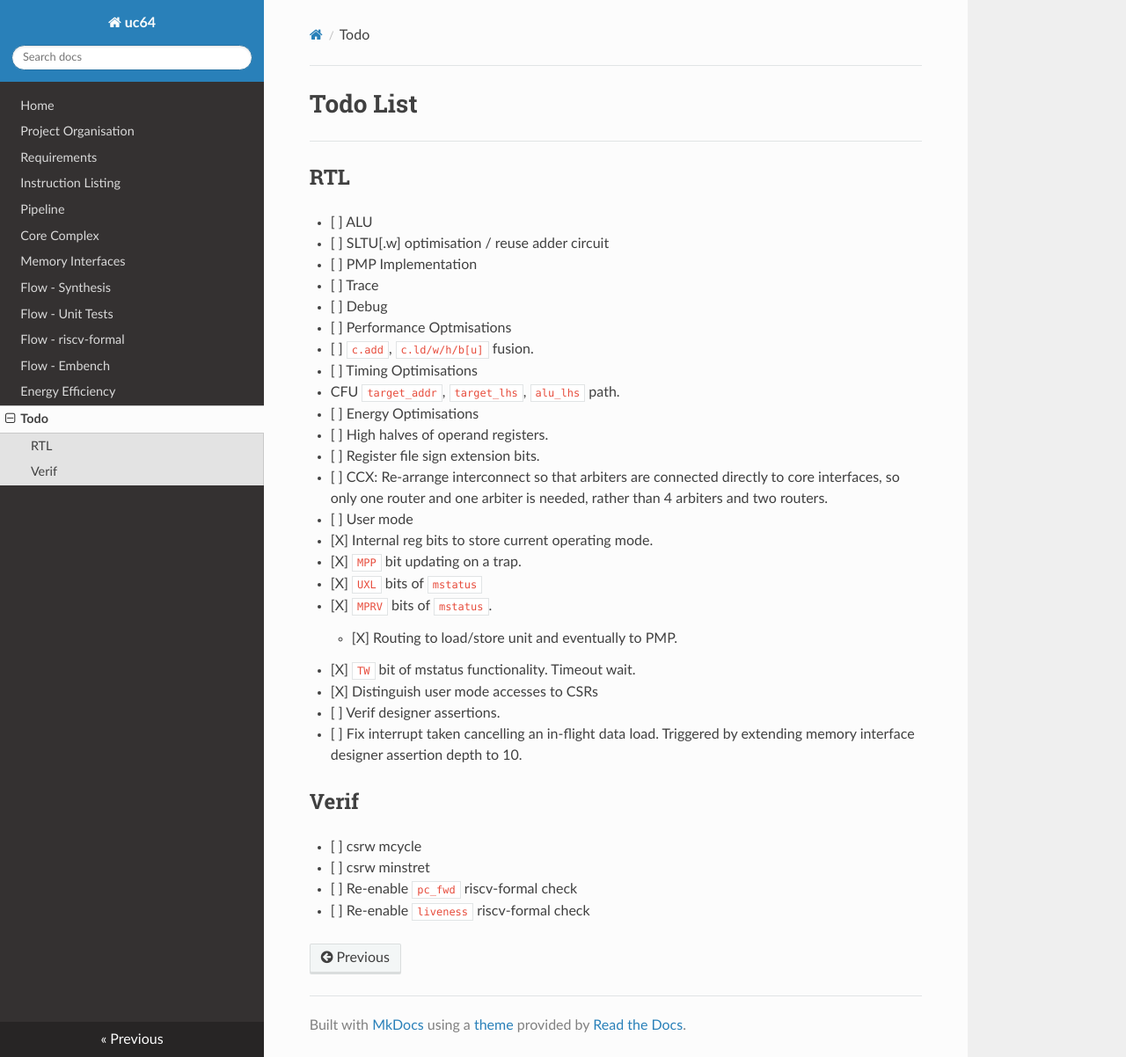
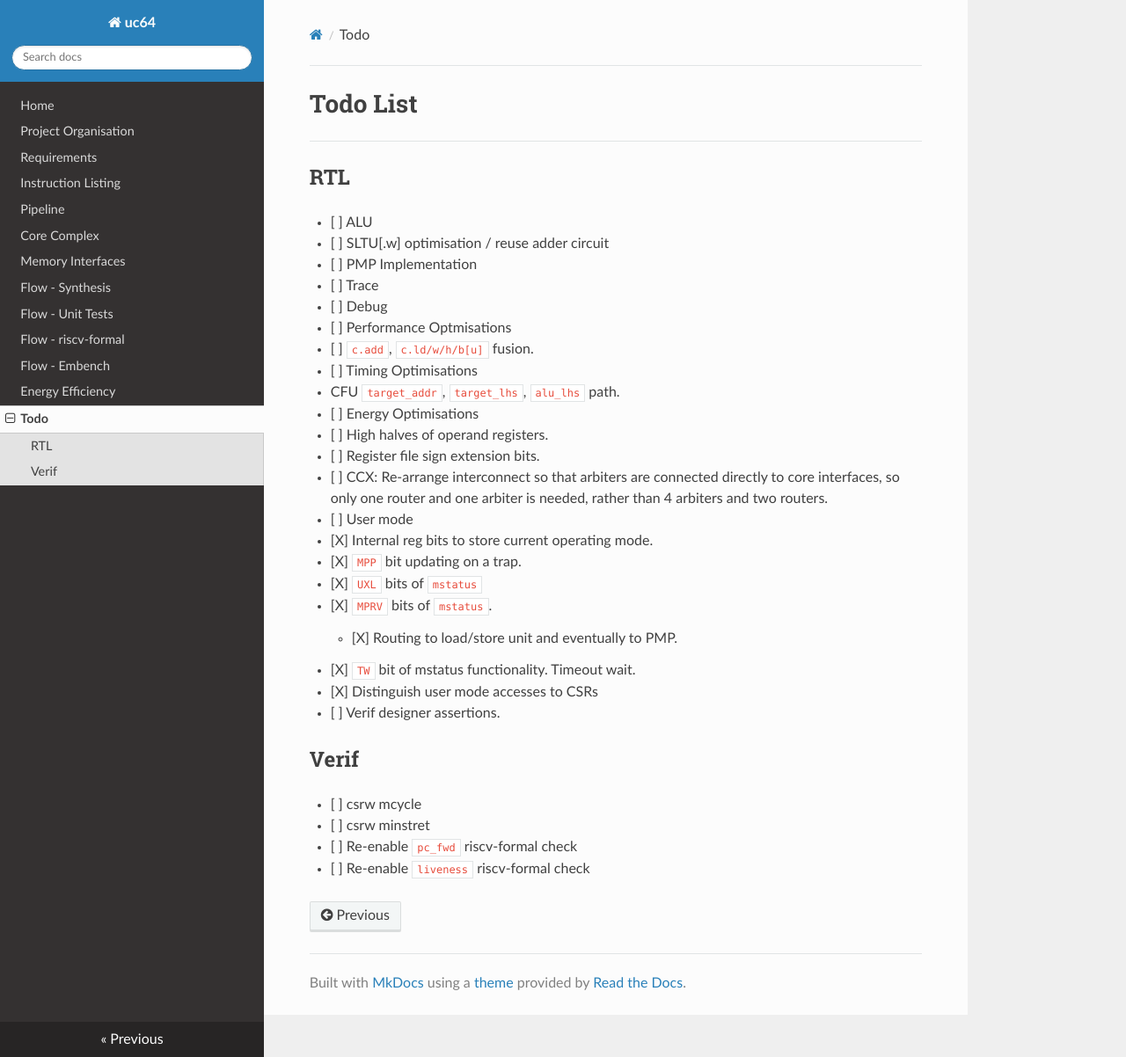
Before and after one commit to ben-marshall/croyde-riscv, an MkDocs documentation site: the page built from docs/todo.md, in a window 1280 px wide and 1202 px high. Shown: the whole window at 88% size. Built offline with MkDocs 1.6.1, drawn with Linux system fonts in a browser that asks for light colours; nearby versions of some CDN libraries.

Commit message:
todo update

```diff
--- a/docs/todo.md
+++ b/docs/todo.md
@@ -51,9 +51,6 @@
 
   - [ ] Verif designer assertions.
 
-- [ ] Fix interrupt taken cancelling an in-flight data load. Triggered
-      by extending memory interface designer assertion depth to 10.
-
 ## Verif
 
 - [ ] csrw mcycle
```
